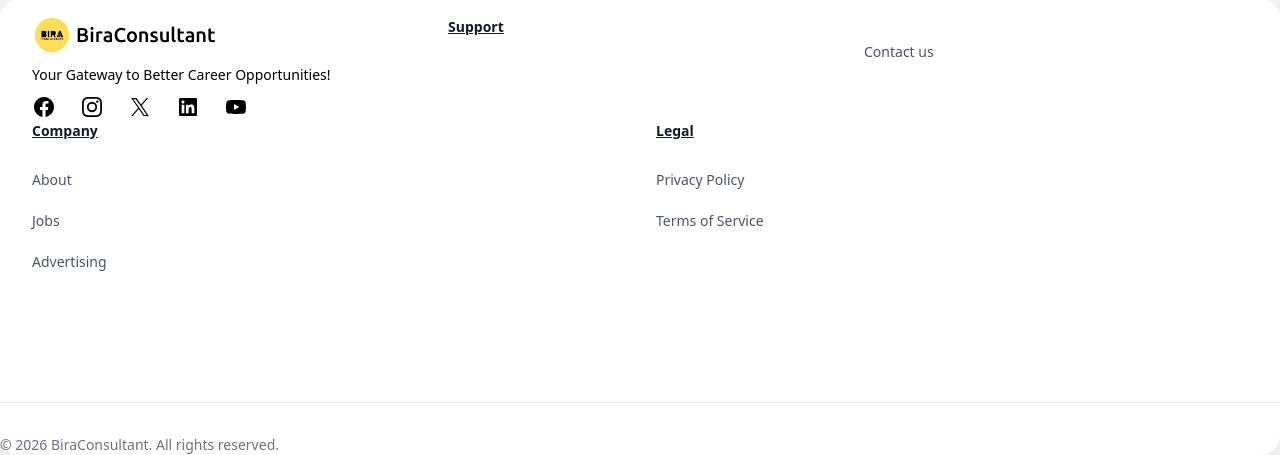
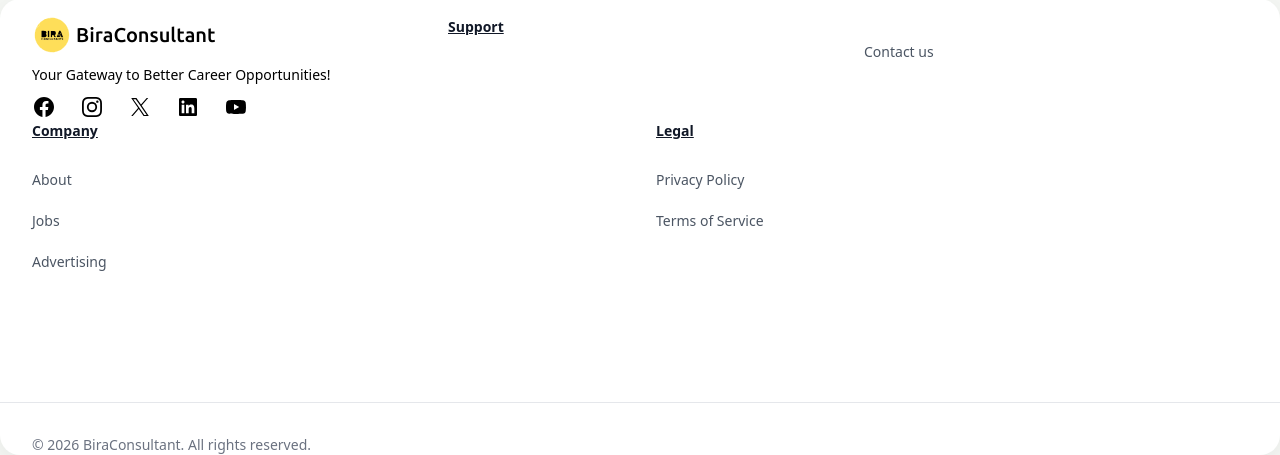
Before and after one commit to casndrih/BiraConsultant, a Laravel app: page /blog in a window 1280 px wide. Shown: the part 801-1256 px from the top of the page. Run offline with Laravel 12, Linux system fonts and the light colour scheme; data that the repository does not hold is empty; some web fonts are replaced.

Commit message:
Add left padding to footer copyright

```diff
--- a/resources/views/layouts/footer.blade.php
+++ b/resources/views/layouts/footer.blade.php
@@ -79,7 +79,7 @@
         </div>
     </div>
 </div>
-<div class="mt-16 border-t border-gray-200 dark:border-gray-700 pt-8 sm:mt-20 lg:mt-24">
+<div class="mt-16 border-t border-gray-200 dark:border-gray-700 pt-8 px-6 sm:mt-20 lg:mt-24 lg:px-8">
     <p class="text-sm leading-5 text-gray-500 dark:text-gray-400">© {{ now()->format('Y') }} BiraConsultant. All rights reserved.</p>
 </div>
 </footer>
```
